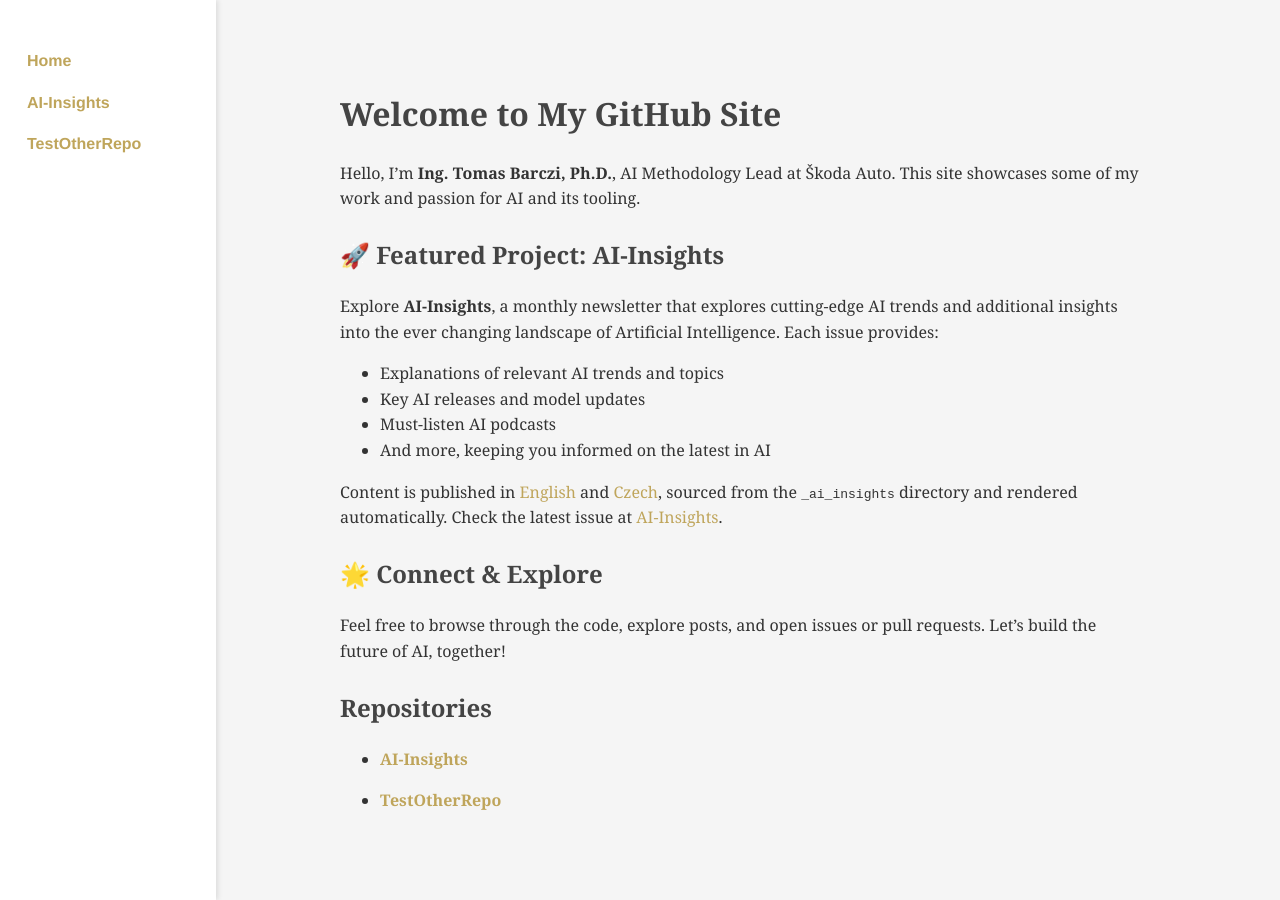
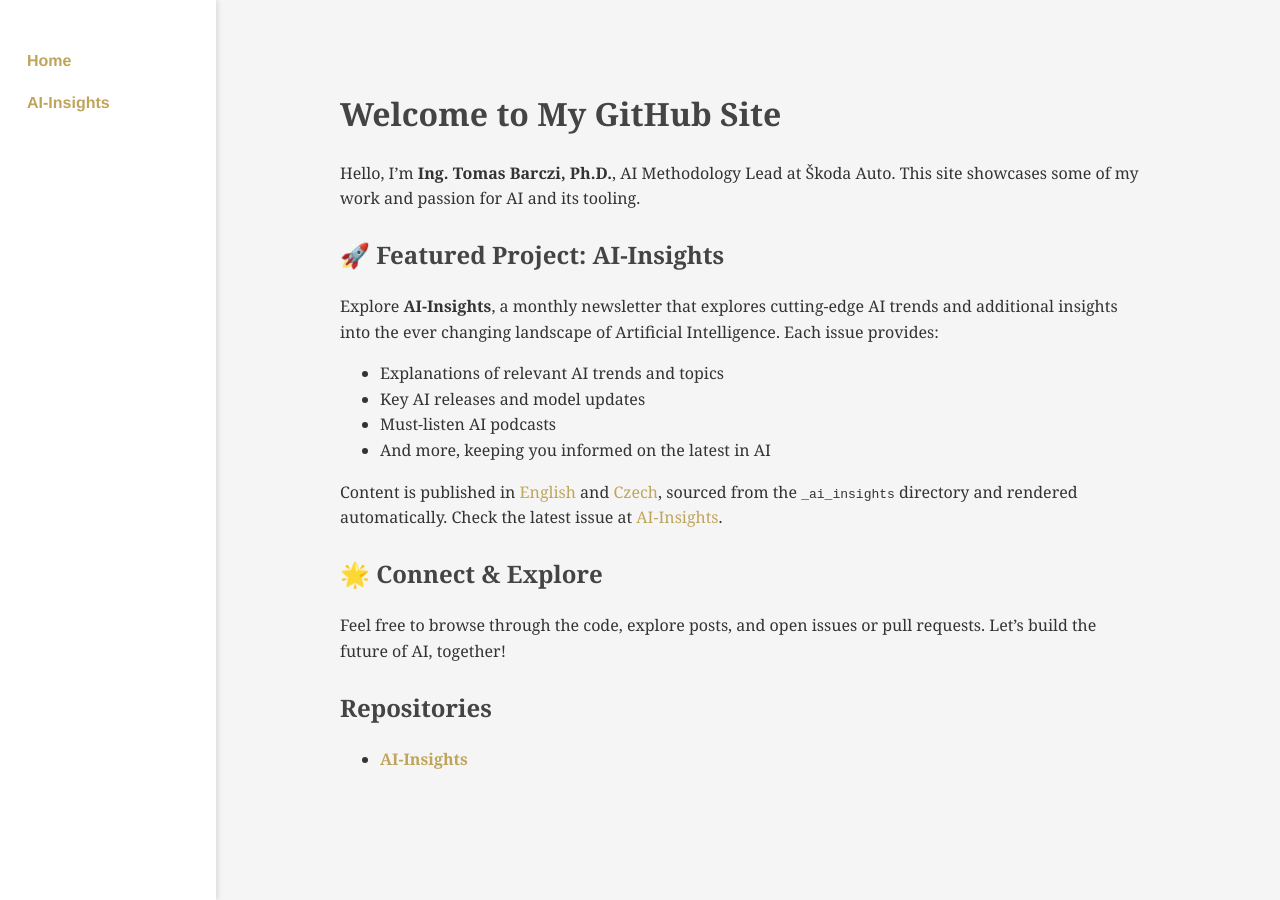
Before and after one commit to HAL41/HAL41.github.io, a Jekyll site: the page built from index.md, in a window 1280 px wide. Built offline with Jekyll 4.4.1, drawn with Linux system fonts in a browser that asks for light colours.

Commit message:
remove repo from repos list

```diff
--- a/_data/repos.yml
+++ b/_data/repos.yml
@@ -1,2 +1 @@
 - AI-Insights
-- TestOtherRepo
```
